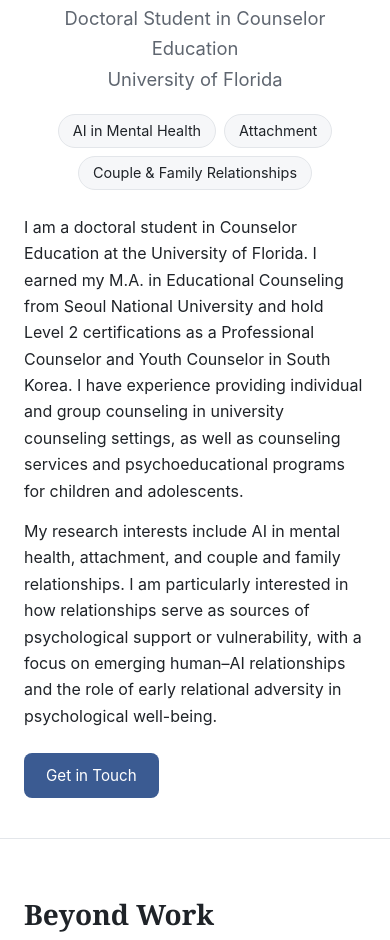
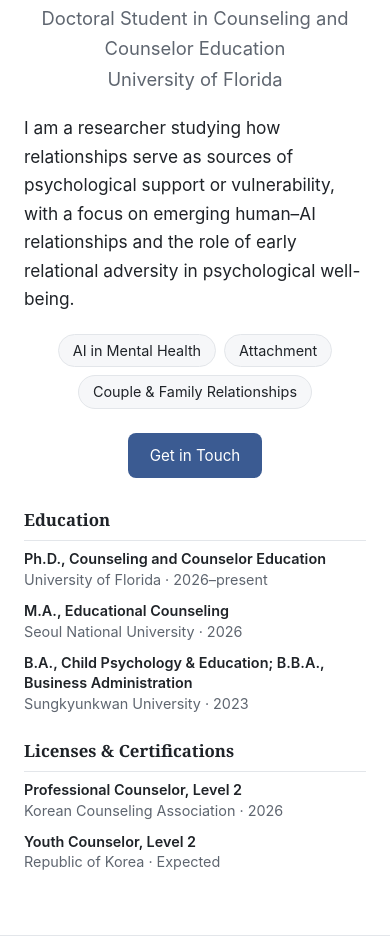
Before and after one commit to YoonJooSong/yoonjoosong.github.io, a plain HTML site: page index.html in a window 390 px wide. Shown: the part 507-1447 px from the top of the page. Drawn offline with Linux system fonts and the light colour scheme.

Commit message:
Home: researcher statement, tags and button on right; Education and Licenses under photo
Also rename program to Counseling and Counselor Education across the site.

Co-Authored-By: Claude Opus 5.5 <noreply@anthropic.com>

```diff
--- a/index.html
+++ b/index.html
@@ -3,8 +3,8 @@
 <head>
   <meta charset="UTF-8">
   <meta name="viewport" content="width=device-width, initial-scale=1.0">
-  <title>YoonJoo Song | Counselor Education</title>
-  <meta name="description" content="YoonJoo Song, doctoral student in Counselor Education at the University of Florida. Research on AI in mental health, attachment, and couple and family relationships.">
+  <title>YoonJoo Song | Counseling and Counselor Education</title>
+  <meta name="description" content="YoonJoo Song, doctoral student in Counseling and Counselor Education at the University of Florida. Research on AI in mental health, attachment, and couple and family relationships.">
   <link rel="stylesheet" href="style.css">
 </head>
 <body>
@@ -22,27 +22,39 @@
     </div>
   </nav>
 
-  <!-- ===== HERO: headshot (left) + name and introduction (right) ===== -->
+  <!-- ===== HERO: photo + CV summary (left), name + statement (right) ===== -->
   <header class="hero">
     <div class="wrap hero-grid">
       <!-- Headshot: upload your photo to this repository as headshot.jpg -->
       <div class="photo headshot">Headshot
         <img src="headshot.jpg" alt="YoonJoo Song" onerror="this.remove()">
       </div>
+
       <div class="hero-text">
         <h1>YoonJoo Song</h1>
-        <p class="role">Doctoral Student in Counselor Education<br>University of Florida</p>
+        <p class="role">Doctoral Student in Counseling and Counselor Education<br>University of Florida</p>
+        <p class="statement">I am a researcher studying how relationships serve as sources of psychological support or vulnerability, with a focus on emerging human–AI relationships and the role of early relational adversity in psychological well-being.</p>
         <div class="tags">
           <span class="tag">AI in Mental Health</span>
           <span class="tag">Attachment</span>
           <span class="tag">Couple &amp; Family Relationships</span>
         </div>
-        <!-- ===== ABOUT ===== -->
-        <div class="about">
-          <p>I am a doctoral student in Counselor Education at the University of Florida. I earned my M.A. in Educational Counseling from Seoul National University and hold Level 2 certifications as a Professional Counselor and Youth Counselor in South Korea. I have experience providing individual and group counseling in university counseling settings, as well as counseling services and psychoeducational programs for children and adolescents.</p>
-          <p>My research interests include AI in mental health, attachment, and couple and family relationships. I am particularly interested in how relationships serve as sources of psychological support or vulnerability, with a focus on emerging human–AI relationships and the role of early relational adversity in psychological well-being.</p>
-        </div>
         <a class="btn" href="mailto:yoonjoo.song@ufl.edu">Get in Touch</a>
+      </div>
+
+      <!-- ===== CV SUMMARY: copy a <li> to add a line ===== -->
+      <div class="cv-summary">
+        <h3>Education</h3>
+        <ul>
+          <li><strong>Ph.D., Counseling and Counselor Education</strong><span>University of Florida · 2026–present</span></li>
+          <li><strong>M.A., Educational Counseling</strong><span>Seoul National University · 2026</span></li>
+          <li><strong>B.A., Child Psychology &amp; Education; B.B.A., Business Administration</strong><span>Sungkyunkwan University · 2023</span></li>
+        </ul>
+        <h3>Licenses &amp; Certifications</h3>
+        <ul>
+          <li><strong>Professional Counselor, Level 2</strong><span>Korean Counseling Association · 2026</span></li>
+          <li><strong>Youth Counselor, Level 2</strong><span>Republic of Korea · Expected</span></li>
+        </ul>
       </div>
     </div>
   </header>
--- a/style.css
+++ b/style.css
@@ -33,13 +33,19 @@ nav ul a.active { color: var(--accent); font-weight: 600; background: var(--bg-s
 
 /* ----- Home: hero ----- */
 .hero { padding: 64px 0 56px; }
-.hero-grid { display: grid; grid-template-columns: 280px 1fr; gap: 48px; align-items: start; }
-.headshot { width: 100%; aspect-ratio: 4 / 5; border-radius: 14px; }
+.hero-grid { display: grid; grid-template-columns: 280px 1fr; grid-template-rows: auto 1fr; grid-template-areas: "photo text" "cv text"; column-gap: 48px; row-gap: 28px; align-items: start; }
+.headshot { grid-area: photo; width: 100%; aspect-ratio: 4 / 5; border-radius: 14px; }
+.hero-text { grid-area: text; }
+.statement { font-size: 1.08rem; margin: 0 0 20px; }
+.cv-summary { grid-area: cv; }
+.cv-summary h3 { font-family: var(--font-head); font-size: 1.05rem; margin: 0 0 8px; padding-bottom: 6px; border-bottom: 1px solid var(--line); }
+.cv-summary ul { list-style: none; margin: 0 0 22px; padding: 0; }
+.cv-summary li { margin-bottom: 10px; font-size: 0.9rem; line-height: 1.45; }
+.cv-summary li strong { display: block; font-weight: 600; }
+.cv-summary li span { color: var(--muted); }
 .hero h1 { font-family: var(--font-head); font-size: clamp(2.4rem, 6vw, 3.4rem); line-height: 1.1; margin: 0 0 12px; }
 .hero .role { font-size: 1.15rem; color: var(--muted); margin: 0 0 20px; }
 .tags { display: flex; flex-wrap: wrap; gap: 8px; margin-bottom: 24px; }
-.about p { margin: 0 0 14px; }
-.about { margin-bottom: 24px; }
 .tag { background: var(--bg-soft); border: 1px solid var(--line); border-radius: 999px; padding: 4px 14px; font-size: 0.9rem; }
 .btn { display: inline-block; padding: 10px 22px; border-radius: 8px; background: var(--accent); color: #fff; font-size: 0.95rem; }
 .btn:hover { text-decoration: none; opacity: 0.88; }
@@ -79,9 +85,10 @@ footer .wrap { display: flex; justify-content: space-between; flex-wrap: wrap; g
   nav ul { width: 100%; padding-bottom: 6px; }
   nav ul a { padding: 8px 10px; }
   .hero { padding: 40px 0 40px; }
-  .hero-grid { grid-template-columns: 1fr; gap: 28px; }
+  .hero-grid { grid-template-columns: 1fr; grid-template-rows: auto; grid-template-areas: "photo" "text" "cv"; row-gap: 28px; }
+  .hero-text { text-align: center; }
+  .statement { text-align: left; }
   .headshot { width: 240px; margin: 0 auto; }
-  .hero-text h1, .hero .role { text-align: center; }
   .tags { justify-content: center; }
   .entry-head { flex-direction: column; gap: 0; }
   .entry-title { flex: none; }
```
Also changed, not shown: counseling.html (+1 -1 lines), leadership.html (+1 -1 lines), research.html (+1 -1 lines), supervision.html (+1 -1 lines), teaching.html (+1 -1 lines).
